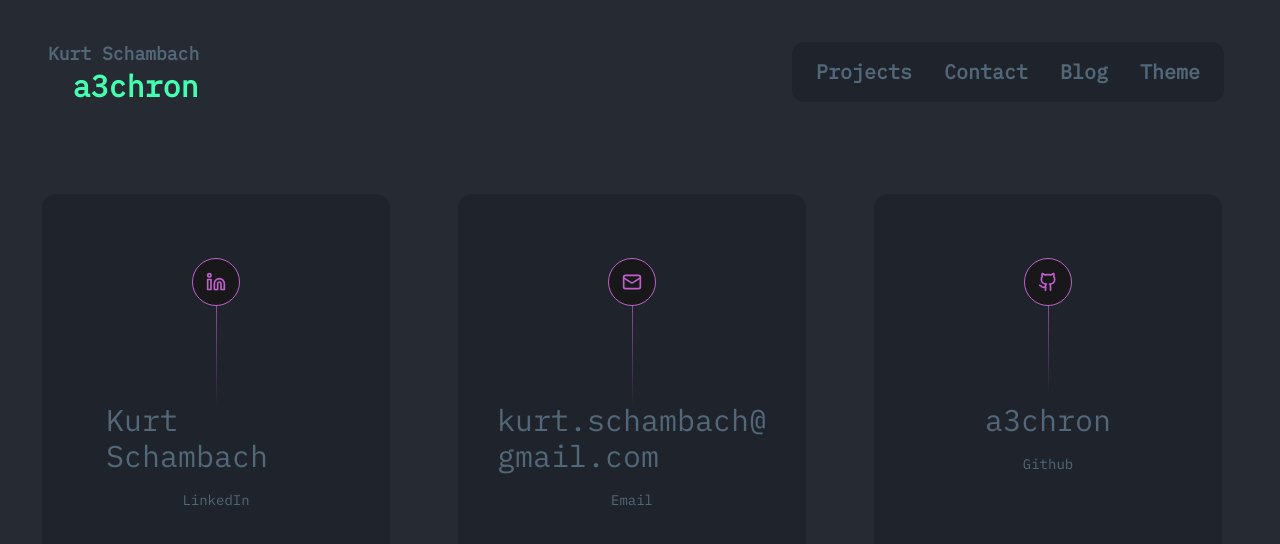
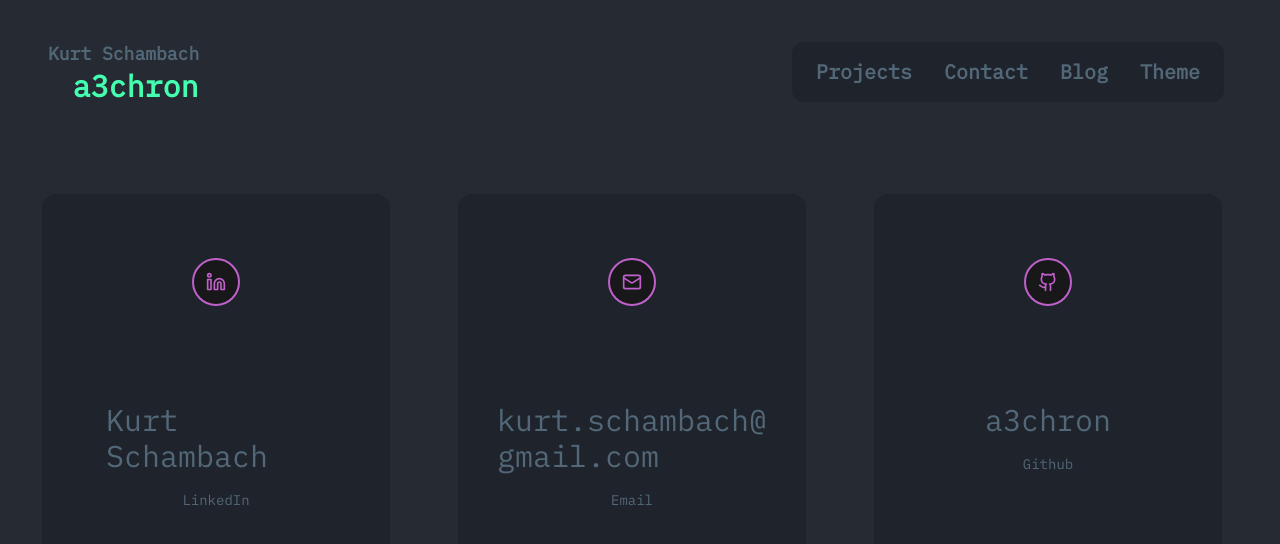
Before and after one commit to kurtschambach/portfolio, a Next.js app: page /contact in a window 1280 px wide. Shown: the top 544 px of the page. Built offline with nearby package versions, Linux system fonts and the light colour scheme; what tailwindcss-debug-screens would draw is missing.

Commit message:
feat: added a little animation

```diff
--- a/app/contact/page.tsx
+++ b/app/contact/page.tsx
@@ -34,13 +34,13 @@ export default function Example() {
 							<Link
 								href={s.href}
 								target="_blank"
-								className="relative flex flex-col items-center gap-4 duration-700 group md:gap-24 lg:pb-32 p-16"
+								className="group relative flex flex-col items-center gap-4 duration-700 group md:gap-24 lg:pb-32 p-16"
 							>
 								<span
-									className="absolute w-px h-2/3 bg-gradient-to-b from-violet via-transparent to-transparent"
+									className="absolute w-[2px] h-10 group-hover:h-2/3 duration-500 bg-gradient-to-b from-violet via-transparent to-transparent"
 									aria-hidden="true"
 								/>
-								<span className="relative z-10 flex items-center justify-center w-12 h-12 text-sm duration-1000 border rounded-full text-violet border-violet bg-zinc-900">
+								<span className="relative z-10 flex items-center justify-center w-12 h-12 text-sm duration-1000 border-2 rounded-full text-violet border-violet bg-zinc-900">
 									{s.icon}
 								</span>{" "}
 								<div className="z-10 flex flex-col items-center">
```
